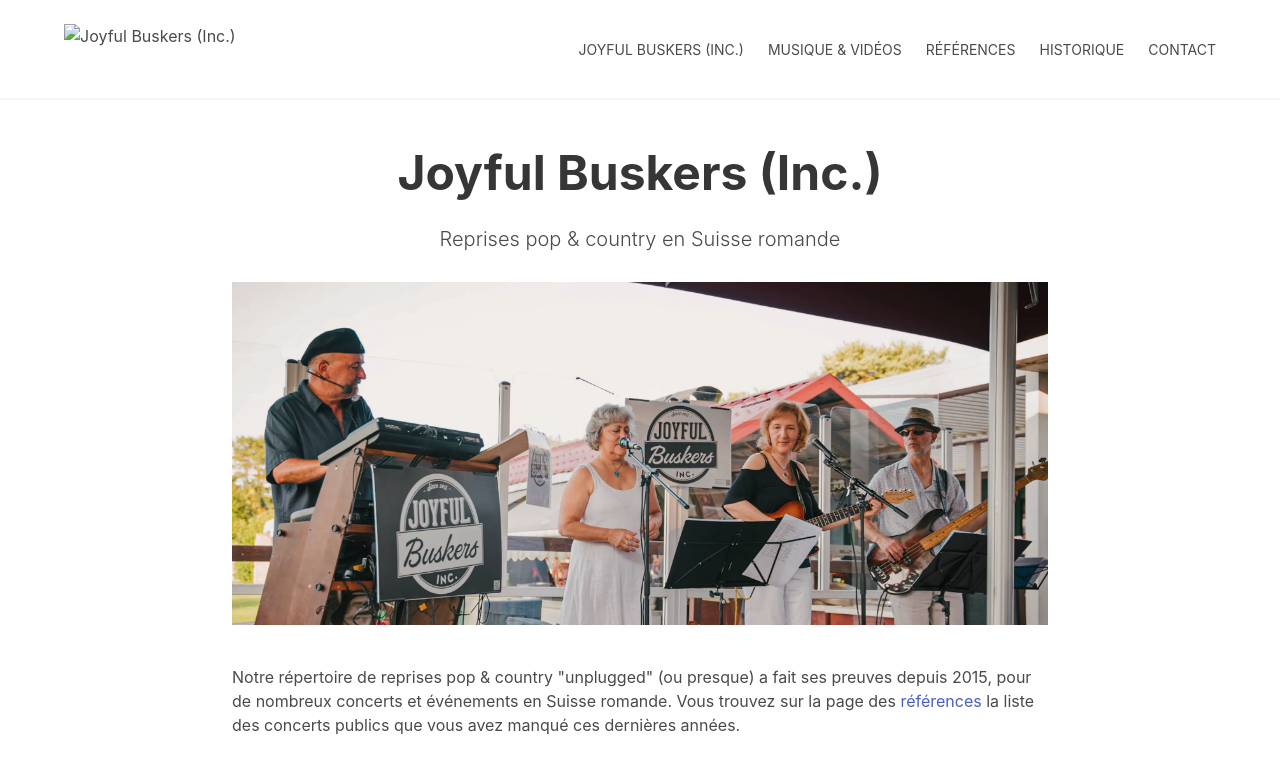
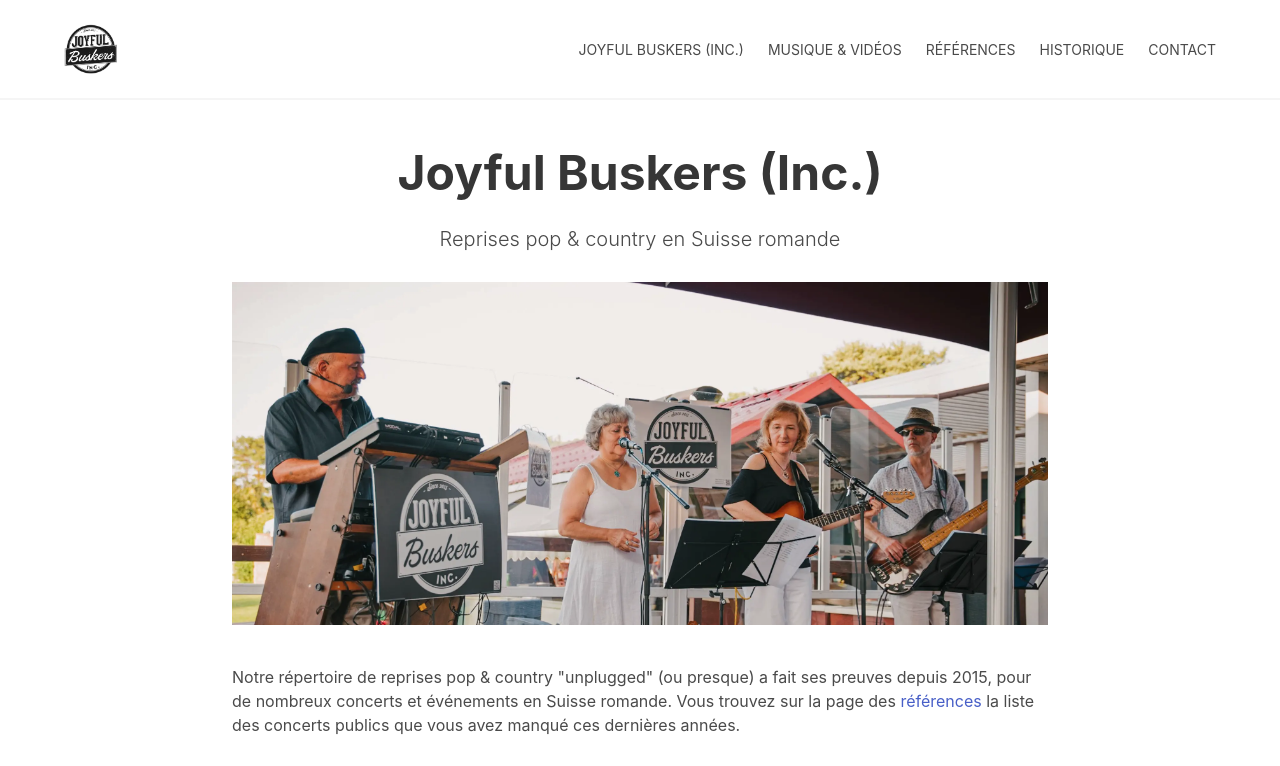
Before and after one commit to bdelacretaz/joyful-buskers-website, an Eleventy site: page src/index.md in a window 1280 px wide. Shown: the top 766 px of the page. Built offline with nearby package versions, Linux system fonts and the light colour scheme; Eleventy itself is replaced by a stand-in of ours; files that its build step writes are made by us from their sources; files whose address does not match are found by name.

Commit message:
logo + favicon

```diff
--- a/_data/config.json
+++ b/_data/config.json
@@ -3,7 +3,7 @@
   "url": "/",
   "domain": "https://joyful-buskers.ch",
   "language": "es",
-  "logoUrl": "/_images/logo/buskers-logo-transparent-350.png",
+  "logoUrl": "/_images/logo/buskers-logo-transparent-350.webp",
   "search": false,
   "showCookiesAdvice": false,
   "cookiesAdviceText": "Cookies advice text",
--- a/_includes/head.njk
+++ b/_includes/head.njk
@@ -8,7 +8,7 @@
     <meta name="description" content="{{ description or site.description }}">
 
     <link rel="stylesheet" href="{{ '/theme.css' | url }}">
-    <link rel="icon" type="image/png" href="/_images/favicon.png" sizes="32x32">
+    <link rel="icon" type="image/png" href="/_images/favicon.ico" sizes="32x32">
 
     {% if layout === 'post.njk' or layout === 'post-minimal.njk' %}
       <meta property="og:site_name" content="{{config.title}}" />
```
Also changed, not shown: src/_images/favicon.ico (added), src/_images/favicon.webp (deleted).
